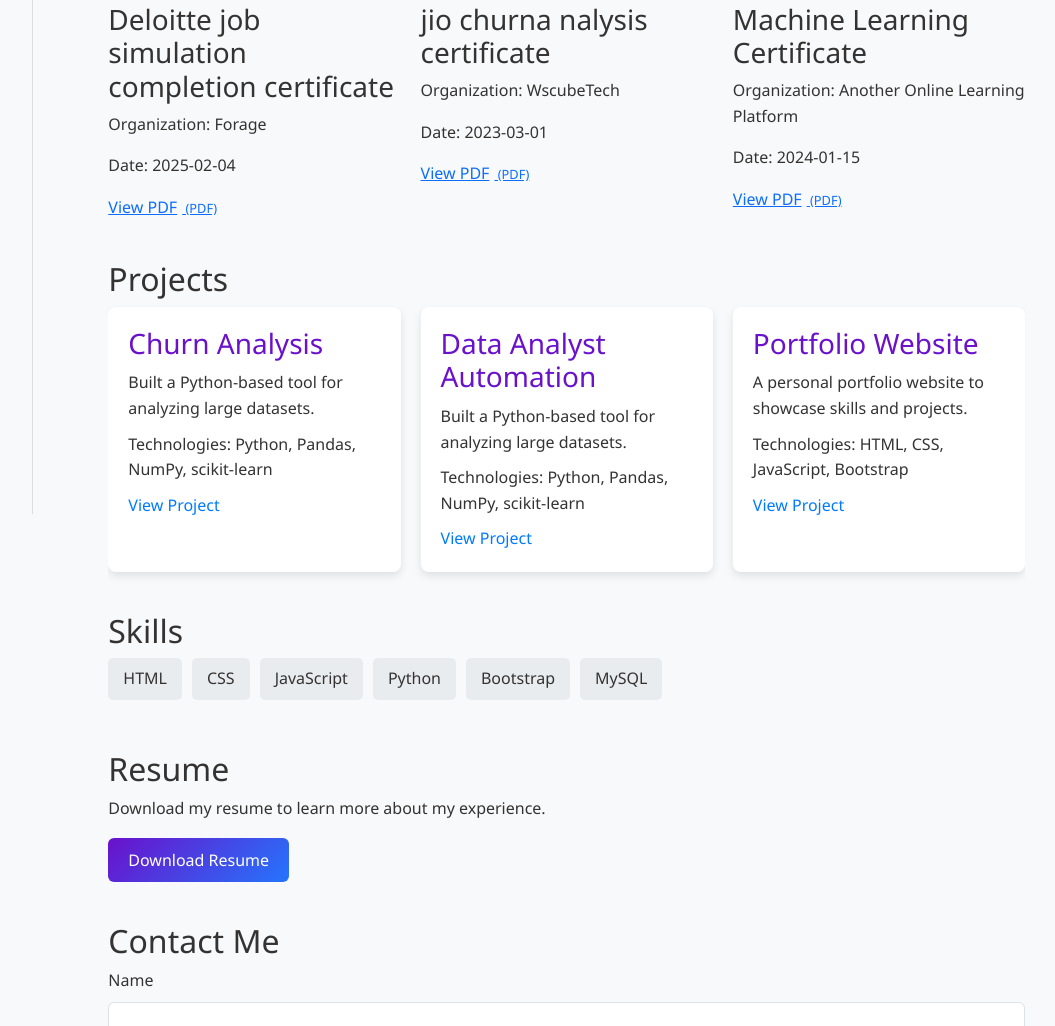
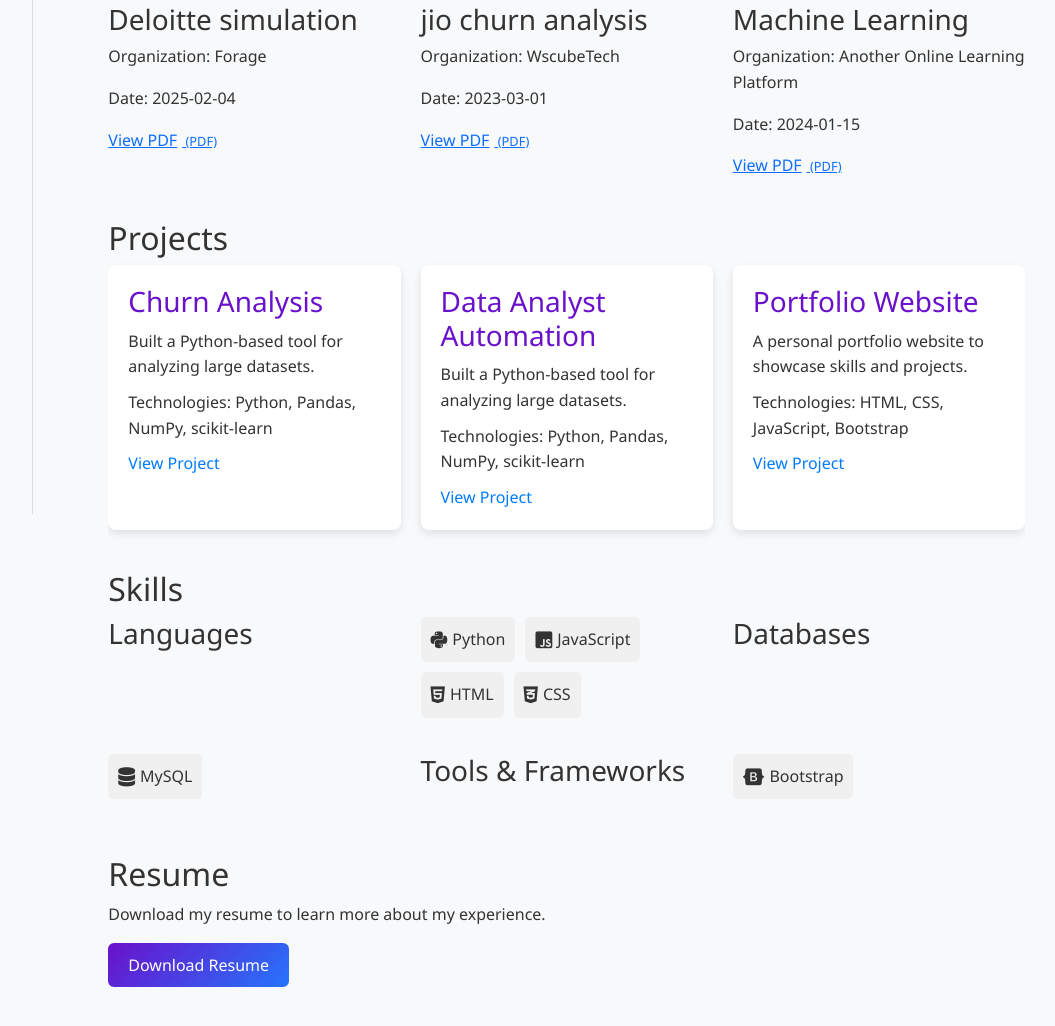
Before and after one commit to nitinprajapati888/Portfolio, a plain HTML site: page index.html in a window 1280 px wide. Shown: the part 286-1312 px from the top of the page, without its empty margins (180-1235 px from the left). Drawn offline with nearby package versions, Linux system fonts and the light colour scheme.

Commit message:
skill section updated

```diff
--- a/data/certificates.json
+++ b/data/certificates.json
@@ -1,18 +1,18 @@
 [
   {
-    "name": "Deloitte job simulation completion certificate",
+    "name": "Deloitte simulation",
     "organization": "Forage",
     "date": "2025-02-04",
     "pdf": "certificates/deloitte-certificate.pdf"
   },
   {
-    "name": "jio churna nalysis certificate",
+    "name": "jio churn analysis",
     "organization": "WscubeTech",
     "date": "2023-03-01",
     "pdf": "certificates/jio-certificate.pdf"
   },
   {
-    "name": "Machine Learning Certificate",
+    "name": "Machine Learning",
     "organization": "Another Online Learning Platform",
     "date": "2024-01-15",
     "pdf": "certificates/machine-learning-certificate.pdf"
--- a/data/skills.json
+++ b/data/skills.json
@@ -1,8 +1,23 @@
 [
-    { "skill": "HTML" },
-    { "skill": "CSS" },
-    { "skill": "JavaScript" },
-    { "skill": "Python" },
-    { "skill": "Bootstrap" },
-    { "skill": "MySQL"}
-  ]
+  {
+    "category": "Languages",
+    "skills": [
+      { "skill": "Python", "icon": "fab fa-python" },
+      { "skill": "JavaScript", "icon": "fab fa-js-square" },
+      { "skill": "HTML", "icon": "fab fa-html5" },
+      { "skill": "CSS", "icon": "fab fa-css3-alt" }
+    ]
+  },
+  {
+    "category": "Databases",
+    "skills": [
+      { "skill": "MySQL", "icon": "fas fa-database" }
+    ]
+  },
+  {
+    "category": "Tools & Frameworks",
+    "skills": [
+      { "skill": "Bootstrap", "icon": "fab fa-bootstrap" }
+    ]
+  }
+]
--- a/index.html
+++ b/index.html
@@ -6,6 +6,7 @@
     <title>Nitin Prajapati | Data Analyst</title>
     <link href="https://cdn.jsdelivr.net/npm/bootstrap@5.3.0/dist/css/bootstrap.min.css" rel="stylesheet">
     <link rel="stylesheet" href="style.css">
+    <link rel="stylesheet" href="https://cdnjs.cloudflare.com/ajax/libs/font-awesome/6.5.1/css/all.min.css" integrity="sha512-DTOQO9RWCH3ppGqcWaEA1BIZOC6xxalwEsw9c2QQeAIftl+Vegovlnee1c9QX4TctnWMn13TZye+giMm8e2LwA==" crossorigin="anonymous" referrerpolicy="no-referrer" />
     <link rel="stylesheet" href="https://cdnjs.cloudflare.com/ajax/libs/font-awesome/6.0.0/css/all.min.css" />
 </head>
 <body>
@@ -70,10 +71,9 @@
                     <div id="project-list" class="box-container"></div>
                     <div id="github-repos" class="box-container"></div>
                 </section>
-
                 <section class="container" id="skills">
                     <h2>Skills</h2>
-                    <div id="skill-list"></div>
+                    <div id="skills-container" class="box-container"></div>
                 </section>
 
                 <section class="container" id="resume">
--- a/script.js
+++ b/script.js
@@ -66,18 +66,42 @@ function fetchGitHubRepos() {
         });
 }
 
-// Load skills
 fetch('data/skills.json')
   .then(response => response.json())
-  .then(skills => {
-    const skillList = document.getElementById('skill-list');
-    skills.forEach(skill => {
-        const skillElement = document.createElement('div');
-        skillElement.className = "skill-bar";
-        skillElement.textContent = skill.skill;
-        skillList.appendChild(skillElement);
+  .then(skillCategories => {
+    const skillsContainer = document.getElementById('skills-container'); // Assuming you have a container for all skills
+
+    skillCategories.forEach(category => {
+      // Create category heading
+      const categoryHeading = document.createElement('h3');
+      categoryHeading.textContent = category.category;
+      skillsContainer.appendChild(categoryHeading);
+
+      // Create a list for the skills in this category
+      const skillsList = document.createElement('ul');
+      skillsList.className = 'skills-list'; // Add a class for styling
+      skillsContainer.appendChild(skillsList);
+
+      // Add each skill to the list
+      category.skills.forEach(skillObj => {
+        const skillElement = document.createElement('li');
+        skillElement.textContent = skillObj.skill;
+
+        // Create the icon element
+        const iconElement = document.createElement('i');
+        iconElement.className = skillObj.icon;
+
+        // Insert the icon before the text
+        skillElement.prepend(iconElement);
+
+        skillsList.appendChild(skillElement);
+      });
     });
+  })
+  .catch(error => {
+    console.error('Error fetching or processing skills:', error);
   });
+
 //contact form, this portion will be expanded later.
 document.getElementById('contact-form').addEventListener('submit', function(event) {
     event.preventDefault();
--- a/style.css
+++ b/style.css
@@ -363,3 +363,64 @@ footer.footer-social {
     font-size: 0.8em;
     margin-left: 5px;
   }
+  /* ... your existing CSS ... */
+
+.box-container {.box-container {
+    display: grid;
+    grid-template-columns: repeat(auto-fit, minmax(300px, 1fr)); /* Responsive columns */
+    gap: 20px; /* Space between items */
+  }
+
+  .box{
+    flex: 1 1 300px;
+  }
+
+  /* Media Queries */
+  @media (max-width: 768px) {
+    .box{
+      flex: 1 1 250px;
+    }
+  }
+
+  @media (max-width: 480px) {
+    .box{
+      flex: 1 1 100%;
+    }
+  }
+/* Style the skills container */
+#skills-container {
+    margin-bottom: 20px;
+  }
+
+  /* Style the category headings */
+  #skills-container h3 {
+    margin-top: 15px;
+    margin-bottom: 10px;
+  }
+
+  /* Style the skill lists */
+  .skills-list {
+    list-style: none;
+    padding: 0;
+    display: flex;
+    flex-wrap: wrap;
+    gap: 10px;
+  }
+
+  /* Style the skill items */
+  .skills-list li {
+    background-color: #f0f0f0;
+    padding: 10px;
+    border-radius: 5px;
+    text-align: center;
+    display: flex;
+    align-items: center;
+    justify-content: center;
+    gap: 5px;
+  }
+
+  /* Style the icons */
+  .skills-list li i {
+    font-size: 1.2em;
+    color: #333;
+  }
```
